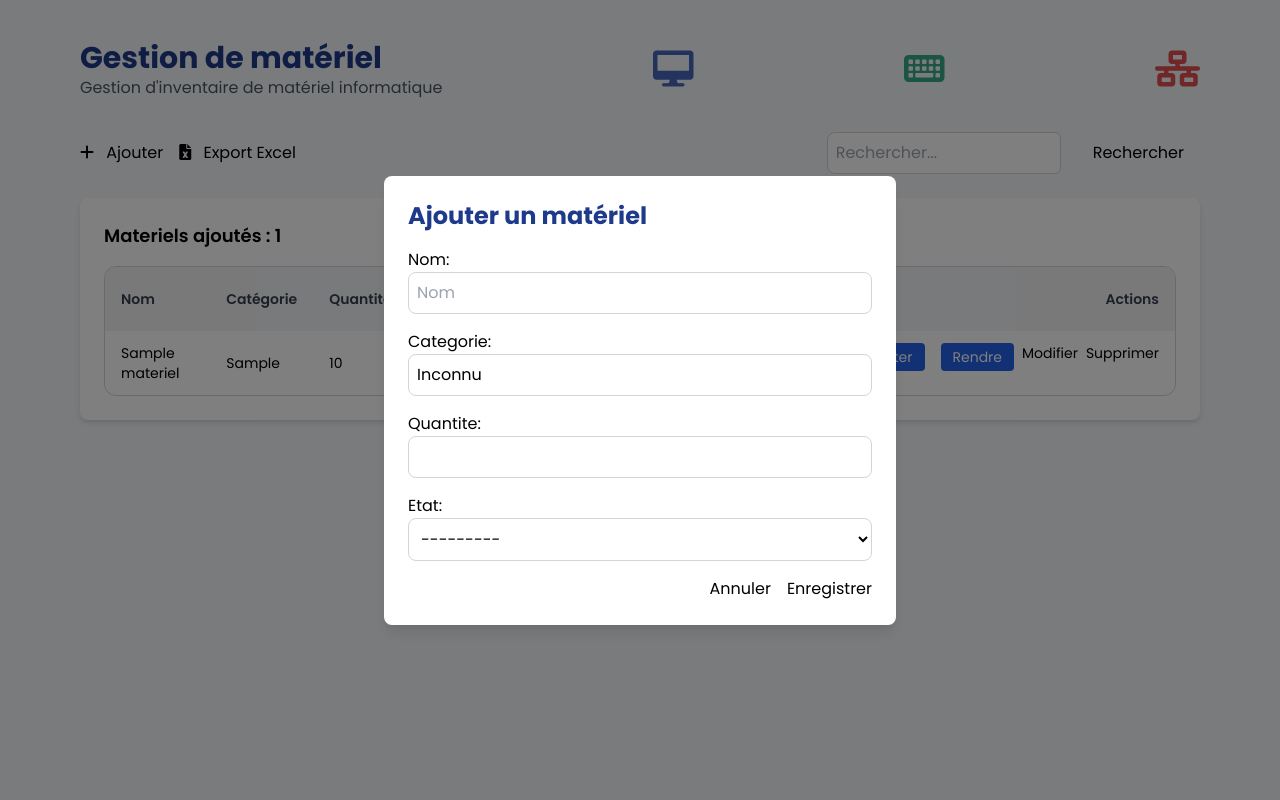
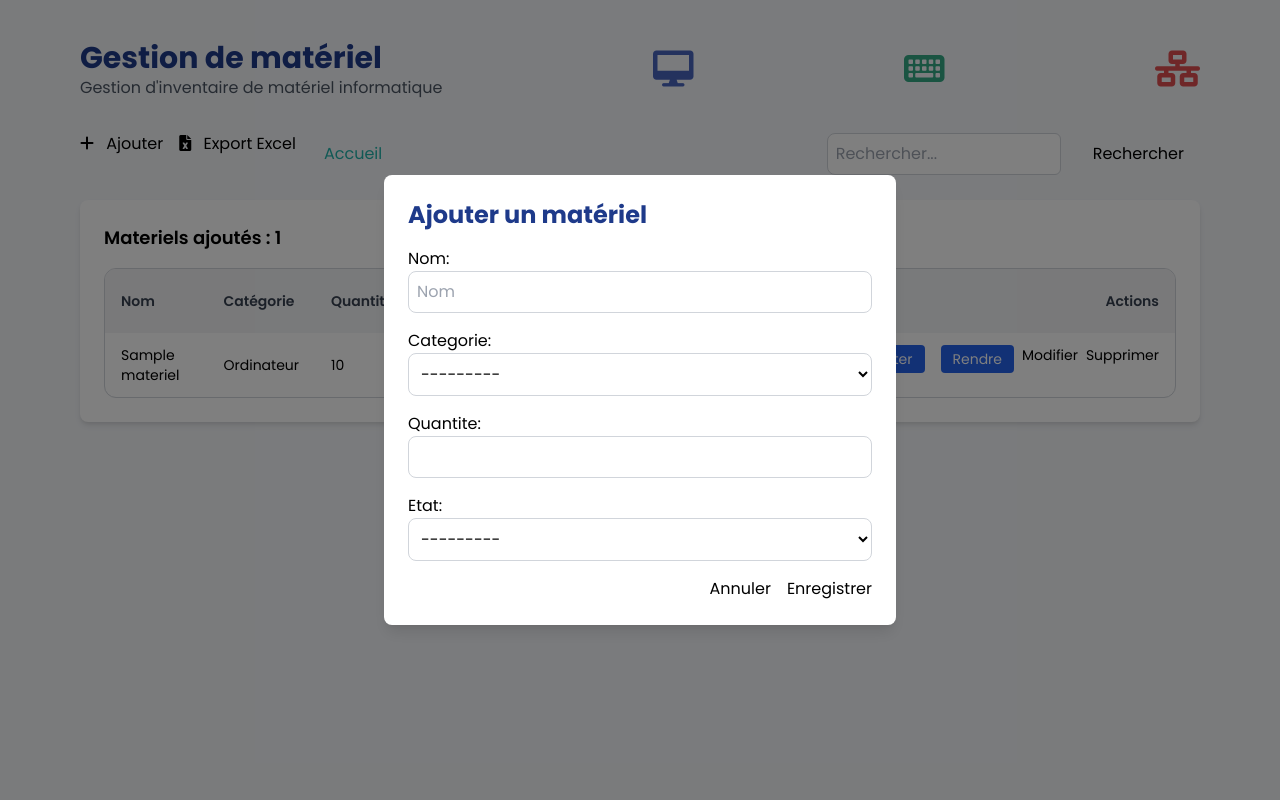
Before and after one commit to ambyandrenot-cpu/Gestion_Inventaire, a Django app: page /?action=add in a window 1280 px wide. Run offline with Django 5.2, Linux system fonts and the light colour scheme; tables that the repository leaves empty hold one stand-in row (values such as "Sample post"); some libraries are stand-ins or nearby versions.

Commit message:
changement

```diff
--- a/gestion/forms.py
+++ b/gestion/forms.py
@@ -10,7 +10,7 @@ class MaterielForm(forms.ModelForm):
 
         widgets = {
             'nom': forms.TextInput(attrs={'class': 'w-full p-2 border rounded-lg', 'placeholder': 'Nom'}),
-            'categorie': forms.TextInput(attrs={'class': 'w-full p-2 border rounded-lg', 'placeholder': 'Catégorie'}),
+            'categorie': forms.Select(attrs={'class': 'w-full p-2 border rounded-lg'}),
             'quantite': forms.NumberInput(attrs={'class': 'w-full p-2 border rounded-lg', 'min': 1}),
             'etat': forms.Select(attrs={'class': 'w-full p-2 border rounded-lg'}),
         }
--- a/gestion/models.py
+++ b/gestion/models.py
@@ -3,7 +3,14 @@ from django.db import models
 
 class Materiel(models.Model):
     nom = models.CharField(max_length=100)
-    categorie = models.CharField(max_length=50, default="Inconnu")
+    categorie = models.CharField(
+        max_length=50,
+        choices=[
+            ('Ordinateur', 'Ordinateur'),
+            ('Périphérique', 'Périphérique'),
+            ('Equipement', 'Equipement'),
+        ]
+    )
     quantite = models.PositiveIntegerField()
     quantite_empruntee = models.PositiveIntegerField(default=0)
     date_ajout = models.DateTimeField(auto_now_add=True)
--- a/gestion/static/gestion/style.css
+++ b/gestion/static/gestion/style.css
@@ -136,3 +136,6 @@ select:focus, input:focus {
 #delete:hover{
     color: #b91c1c;
 }
+.acc li a{
+    color: #1e40af;
+}
--- a/gestion/templates/gestion/main.html
+++ b/gestion/templates/gestion/main.html
@@ -28,15 +28,17 @@
                 <p class="text-gray-600">Gestion d'inventaire de matériel informatique</p>
             </div>
 
+            <!-- ordi -->
             <div class="animate-pulse-slow">
                 <i class="fas fa-desktop text-4xl text-blue-800"></i>
             </div>
 
+            <!-- clavier -->
             <div class="animate-pulse-slow">
                 <i class="fas fa-keyboard text-4xl text-green-600"></i>
             </div>
 
-            <!-- Enceinte -->
+            <!-- cable -->
             <div class="animate-pulse-slow">
                 <i class="fas fa-network-wired text-4xl text-red-600"></i>
             </div>
@@ -66,7 +68,13 @@
                class="btn btn-dash btn-warning">
                 <i class="fas fa-file-excel mr-2"></i> Export Excel
             </a>
+            <ul classe="acc"style="list-style: none;">
+                <li style="display: block; padding: 10px 20px; color:lightseagreen;">
+                    <a href="/">Accueil</a>
+                </li>
+            </ul>
         </div>
+
 
         <!-- Recherche -->
         <form method="get" class="w-1/3">
@@ -76,6 +84,7 @@
                 <button type="submit" class="btn-secondary rounded-r-lg px-4 ml-4">Rechercher</button>
             </div>
         </form>
+
     </div>
 
     <!-- TABLEAU -->
--- a/gestion/views.py
+++ b/gestion/views.py
@@ -73,6 +73,7 @@ def emprunter_materiel(request, pk):
         materiel.save()
     return redirect("liste_materiels")
 
+#lorsqu'un appareil est rendu
 def rendre_materiel(request, pk):
     materiel = get_object_or_404(Materiel, id=pk)
 
@@ -102,3 +103,6 @@ def exporter_excel(request):
     response['Content-Disposition'] = 'attachment; filename="materiels.xlsx"'
     wb.save(response)
     return response
+
+def home_view(request):
+    return render(request, 'main.html')
```
Also changed, not shown: gestion/templates/gestion/formulaire.html (added).
